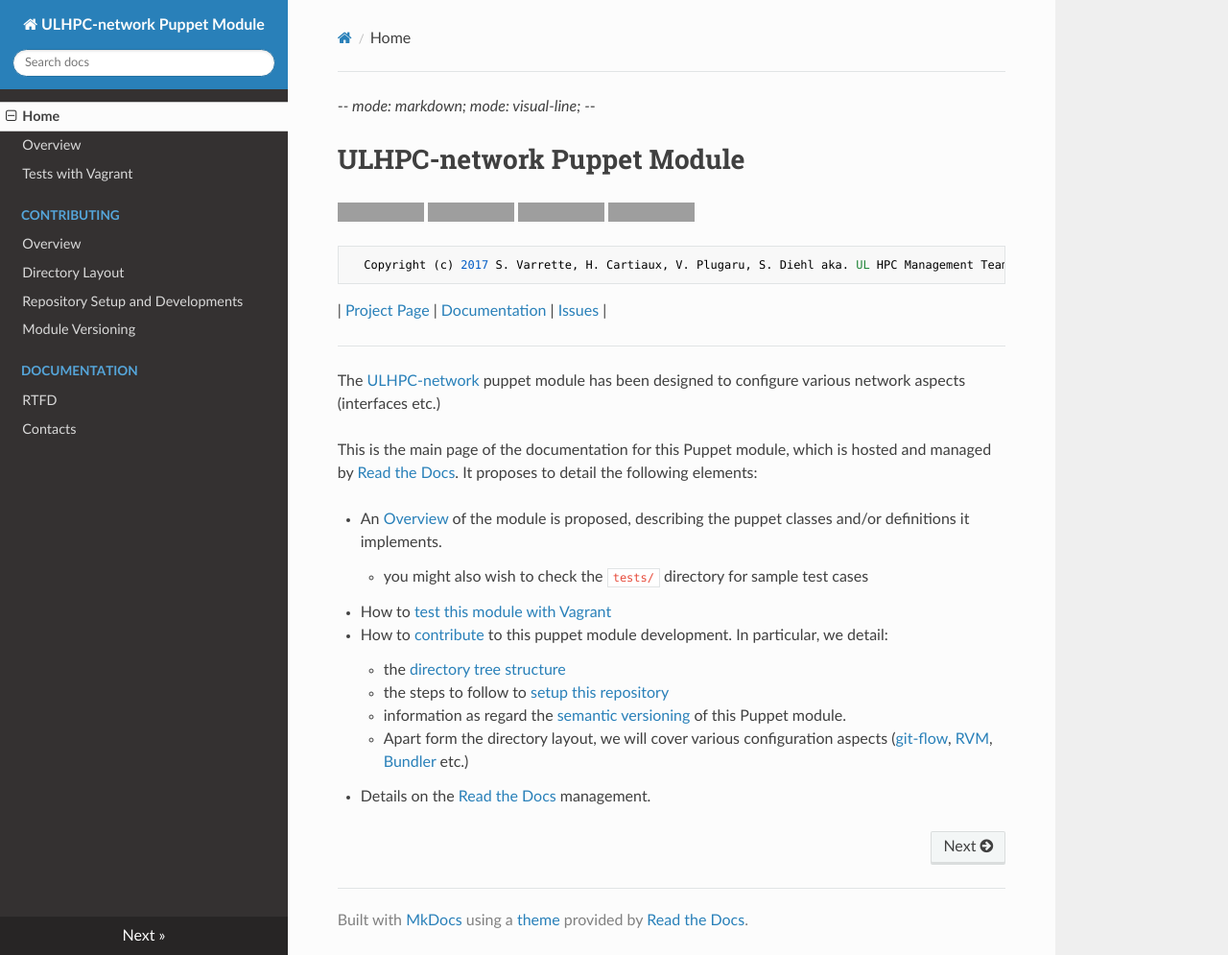
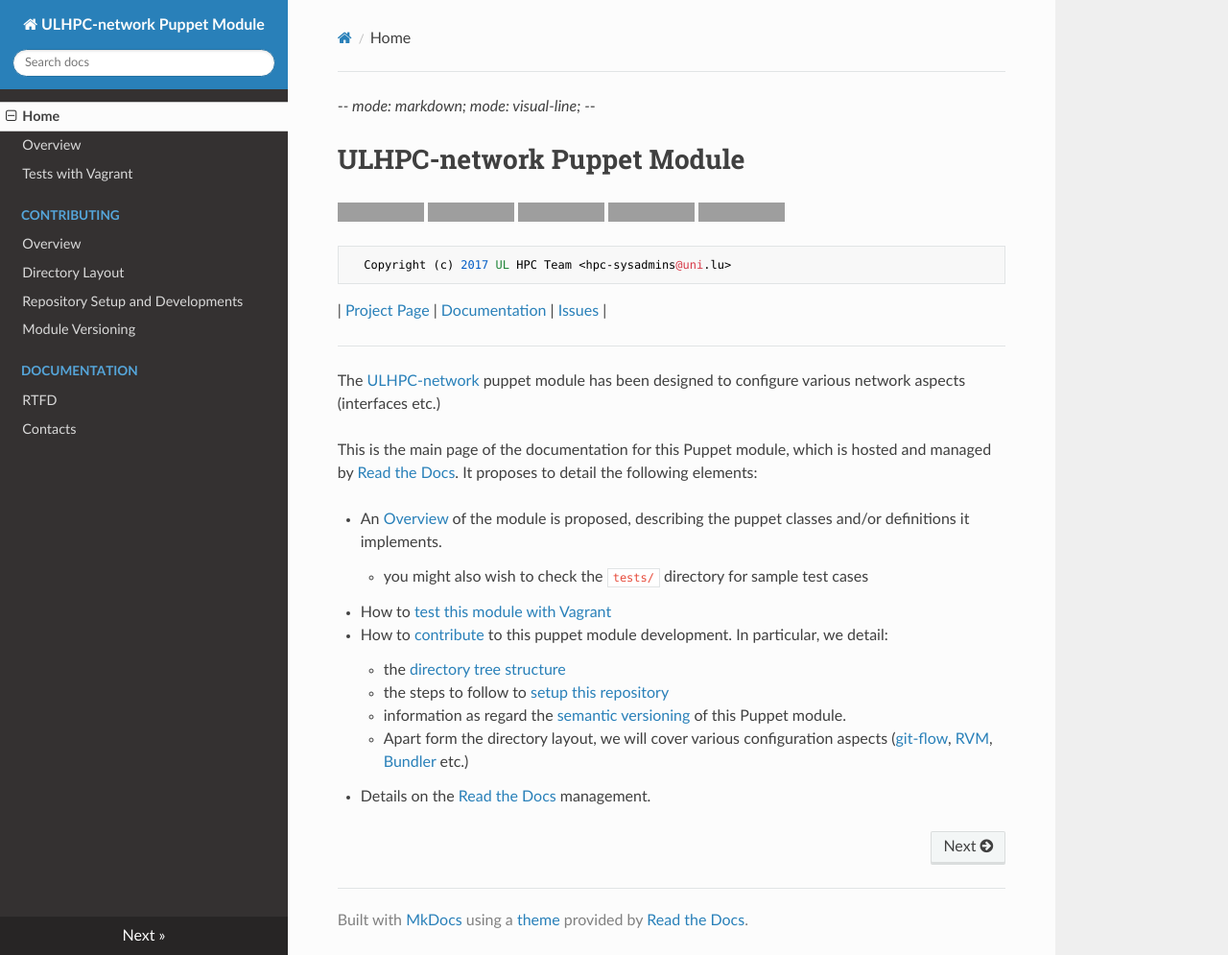
Before and after one commit to ULHPC/puppet-network, an MkDocs documentation site: the page built from docs/index.md, in a window 1280 px wide and 995 px high. Shown: the whole window at 96% size. Built offline with MkDocs 1.6.1, drawn with Linux system fonts in a browser that asks for light colours; nearby versions of some CDN libraries; old or Windows-style settings are respelled for this version of MkDocs; grey boxes are pictures that could not be loaded.

Commit message:
update content of 'index.md'
Signed-off-by: Hyacinthe Cartiaux <Hyacinthe.Cartiaux@uni.lu>

```diff
--- a/docs/index.md
+++ b/docs/index.md
@@ -6,8 +6,9 @@
 [![License](http://img.shields.io/:license-GPL3.0-blue.svg)](LICENSE)
 ![Supported Platforms](http://img.shields.io/badge/platform-debian|centos-lightgrey.svg)
 [![Documentation Status](https://readthedocs.org/projects/ulhpc-puppet-network/badge/?version=latest)](https://readthedocs.org/projects/ulhpc-puppet-network/?badge=latest)
+[![By ULHPC](https://img.shields.io/badge/by-ULHPC-blue.svg)](http://hpc.uni.lu)
 
-      Copyright (c) 2017 S. Varrette, H. Cartiaux, V. Plugaru, S. Diehl aka. UL HPC Management Team <hpc-sysadmins@uni.lu>
+      Copyright (c) 2017 UL HPC Team <hpc-sysadmins@uni.lu>
 
 | [Project Page](https://github.com/ULHPC/puppet-network) | [Documentation](http://ulhpc-puppet-network.readthedocs.org/en/latest/) | [Issues](https://github.com/ULHPC/puppet-network/issues) |
 
```
